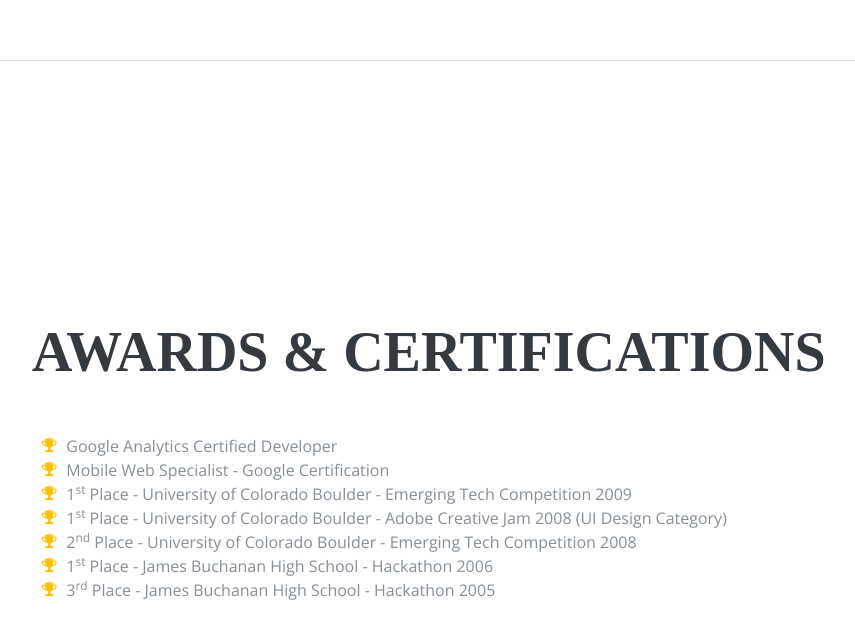
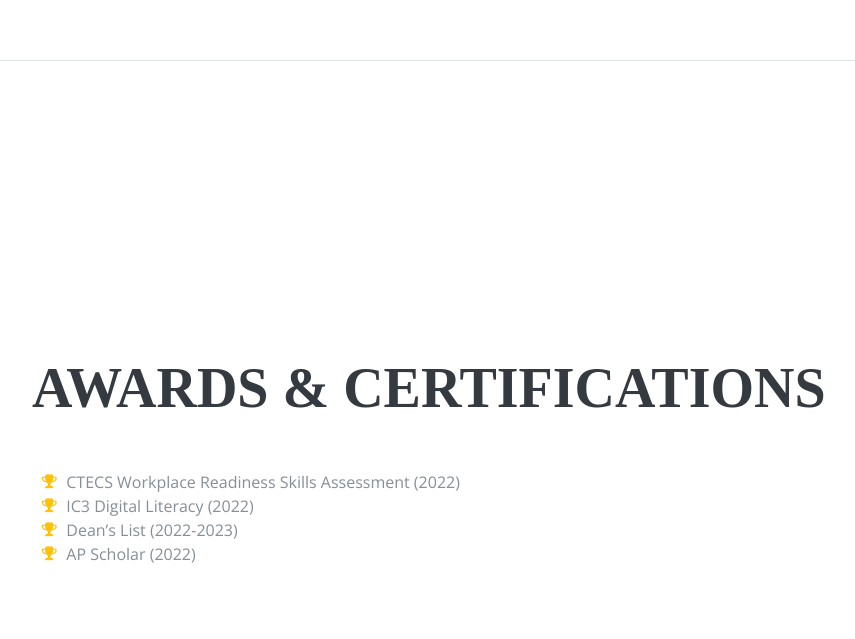
Before and after one commit to krishnaink/krishnaink.github.io, a plain HTML site: page index.html in a window 1280 px wide. Shown: the part 4101-4740 px from the top of the page, without its empty margins (288-1143 px from the left). Drawn offline with nearby package versions, Linux system fonts and the light colour scheme; a web font is replaced by a local one.

Commit message:
Add certs

```diff
--- a/index.html
+++ b/index.html
@@ -240,31 +240,20 @@
             <ul class="fa-ul mb-0">
                 <li>
                     <i class="fa-li fa fa-trophy text-warning"></i>
-              Google Analytics Certified Developer</li>
+                    CTECS Workplace Readiness Skills Assessment (2022)
+                </li>
                 <li>
                     <i class="fa-li fa fa-trophy text-warning"></i>
-              Mobile Web Specialist - Google Certification</li>
+                    IC3 Digital Literacy (2022)
+                </li>
                 <li>
                     <i class="fa-li fa fa-trophy text-warning"></i>
-              1<sup>st</sup>
-              Place - University of Colorado Boulder - Emerging Tech Competition 2009</li>
+                    Dean’s List (2022-2023)
+                </li>
                 <li>
                     <i class="fa-li fa fa-trophy text-warning"></i>
-              1<sup>st</sup>
-              Place - University of Colorado Boulder - Adobe Creative Jam 2008 (UI Design Category)</li>
-            <li>
-              <i class="fa-li fa fa-trophy text-warning"></i>
-              2<sup>nd</sup>
-              Place - University of Colorado Boulder - Emerging Tech Competition 2008</li>
-            <li>
-            <li>
-              <i class="fa-li fa fa-trophy text-warning"></i>
-              1<sup>st</sup>
-              Place - James Buchanan High School - Hackathon 2006</li>
-            <li>
-              <i class="fa-li fa fa-trophy text-warning"></i>
-              3<sup>rd</sup>
-              Place - James Buchanan High School - Hackathon 2005</li>
+                    AP Scholar (2022)
+                </li>
             </ul>
         </div>
     </section>
```
Lines whose indentation alone changed are shown as unchanged.
